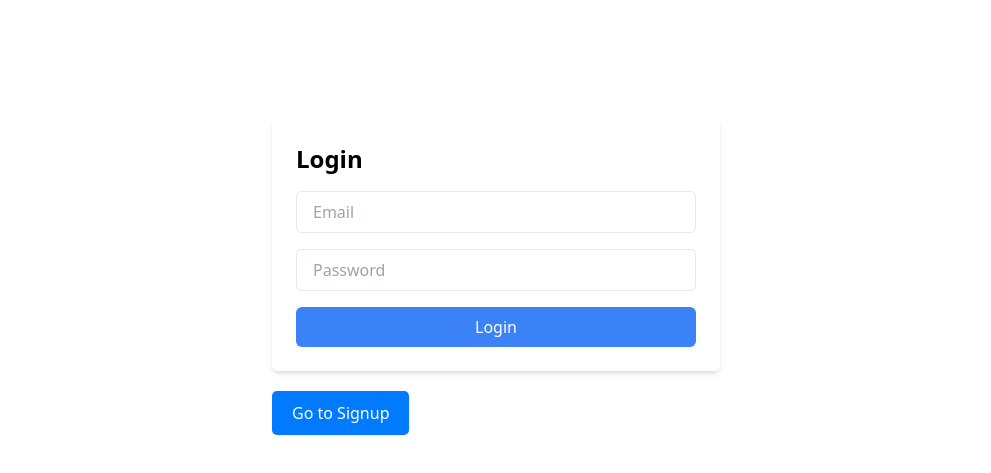
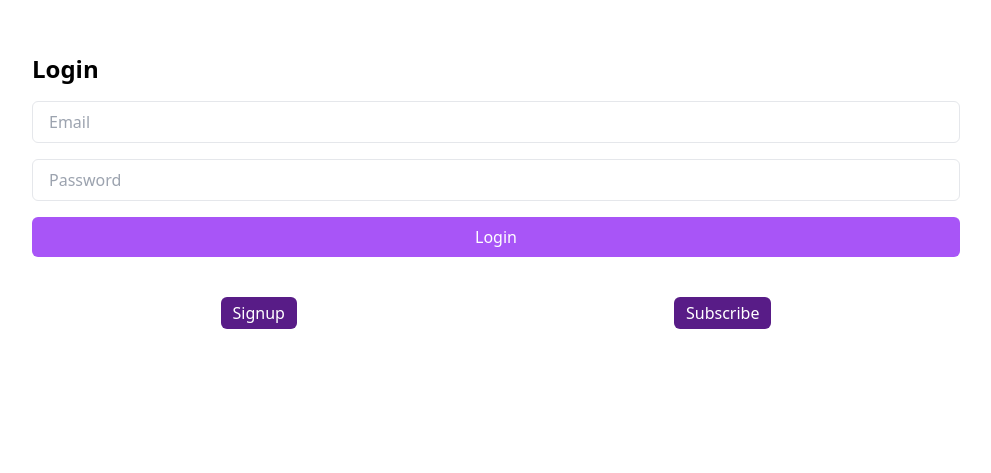
Before and after one commit to nidhishgajjar/airlight, a React (Create React App) app: page / in a window 1280 px wide. Shown: the part 123-596 px from the top of the page, without its empty margins (144-1135 px from the left). Built offline with nearby package versions, Linux system fonts and the light colour scheme; no server answers.

Commit message:
Added login and free trial

```diff
--- a/src/App.js
+++ b/src/App.js
@@ -1,71 +1,79 @@
 import React, { useState, useEffect } from 'react';
-import { auth } from './firebase.js';
-import { onAuthStateChanged } from "firebase/auth";
+import { auth, getUserDocument } from './firebase.js';
+import { onAuthStateChanged, signOut } from "firebase/auth";
 
 import { AskBar } from './components/askbar';
 import { DragArea } from './components/dragarea';
 import { ShortcutChange } from './components/shortcutchange';
+import Subscribe from './components/subscribe';
 import Login from './components/login';
-import Signup from './components/signup'; // Assuming you have a Signup component
-
-// Add some basic styles for centering and button design
-const centerStyle = {
-  display: 'flex',
-  justifyContent: 'center',
-  alignItems: 'center',
-  height: '100vh', // Use full viewport height to center vertically
-};
-
-const buttonStyle = {
-  marginTop: '20px', // Space from the form
-  padding: '10px 20px',
-  fontSize: '16px',
-  color: '#fff',
-  backgroundColor: '#007bff',
-  border: 'none',
-  borderRadius: '5px',
-  cursor: 'pointer',
-  outline: 'none',
-};
 
 function App() {
   const [user, setUser] = useState(null);
-  const [showLogin, setShowLogin] = useState(true);
+  const [userDetails, setUserDetails] = useState(null);
+
+  const fetchUserDetails = async (uid) => {
+    const userDetails = await getUserDocument(uid);
+    setUserDetails(userDetails);
+  };
 
   useEffect(() => {
     const unsubscribe = onAuthStateChanged(auth, (user) => {
-      setUser(user);
+      if (user) {
+        fetchUserDetails(user.uid);
+        setUser(user);
+      } else {
+        setUser(null);
+        setUserDetails(null);
+      }
     });
 
-    return () => unsubscribe();
-  }, []);
+    // Set an interval to re-fetch user details every 12 hours
+    const interval = setInterval(() => {
+      if (user) {
+        fetchUserDetails(user.uid);
+      }
+    }, 1000 * 60 * 60 * 12); // 12 hours in milliseconds
 
-  const toggleAuthComponent = () => {
-    setShowLogin(!showLogin);
+    return () => {
+      unsubscribe();
+      clearInterval(interval);
+    };
+  }, [user]);
+
+
+
+
+  const renderComponentsBasedOnUserStatus = () => {
+    if (!userDetails) return null; // Or loading indicator
+
+    const { paid, signUpDate } = userDetails;
+    const currentDate = new Date();
+    const signUpDateConverted = signUpDate.toDate();
+    const allowedTrialEndDate = new Date(signUpDateConverted.getTime());
+    allowedTrialEndDate.setDate(allowedTrialEndDate.getDate() + 15);
+
+    if (paid === true || currentDate <= allowedTrialEndDate) {
+      return (
+        <>
+          <DragArea />
+          <ShortcutChange />
+          <AskBar />
+        </>
+      );
+    } else {
+      return (
+        <Subscribe setUser={setUser} />
+      );
+    }
   };
 
   return (
-    <div style={centerStyle}>
+    <div>
       {!user ? (
-        <div>
-          {showLogin ? (
-            <>
-              <Login />
-              <button style={buttonStyle} onClick={toggleAuthComponent}>Go to Signup</button>
-            </>
-          ) : (
-            <>
-              <Signup />
-              <button style={buttonStyle} onClick={toggleAuthComponent}>Go to Login</button>
-            </>
-          )}
-        </div>
+        <Login />
       ) : (
-        <div>
-          <DragArea />
-          <ShortcutChange />
-          <AskBar />
-        </div>
+        renderComponentsBasedOnUserStatus()
       )}
     </div>
   );
--- a/src/components/login.jsx
+++ b/src/components/login.jsx
@@ -7,19 +7,41 @@ const Login = () => {
   const [password, setPassword] = useState('');
   const [loginError, setLoginError] = useState(null);
 
+
+  const getErrorMessage = (errorCode) => {
+    switch (errorCode) {
+      case 'auth/user-not-found':
+        return 'No user found with this email address.';
+      case 'auth/invalid-credential':
+        return 'Incorrect password or email. Please try again.';
+      case 'auth/too-many-requests':
+        return 'Too many attempts. Please try again later.';
+      case 'auth/email-already-in-use':
+        return 'Email is already in use with another account.';
+      // Add more cases as needed
+      default:
+        return 'Login failed. Please try again.';
+    }
+  };
+
+
   const login = async (e) => {
     e.preventDefault();
     try {
       await signInWithEmailAndPassword(auth, email, password);
       setLoginError(null);
-      alert('Login successful');
     } catch (error) {
-      setLoginError(error.message);
+      const friendlyMessage = getErrorMessage(error.code);
+      setLoginError(friendlyMessage);
     }
   };
 
+  const openLink = (url) => {
+    window.open(url, '_blank');
+  };
+
   return (
-    <div className="max-w-md mx-auto p-6 bg-white rounded-md shadow-md">
+    <div className=" p-44 h-screen w-full bg-white rounded-md shadow-md">
       <h2 className="text-2xl font-bold mb-4">Login</h2>
       <form onSubmit={login}>
         <input
@@ -40,16 +62,31 @@ const Login = () => {
         />
         <button
           type="submit"
-          className="w-full px-4 py-2 text-white bg-blue-500 rounded-md hover:bg-blue-600"
+          className="w-full px-4 py-2 text-white bg-purple-500 rounded-md hover:bg-purple-600"
         >
           Login
         </button>
       </form>
       {loginError && (
-        <p className="mt-4 text-center text-red-500">
-          {loginError}
-        </p>
+        <div className="mt-4 p-2 bg-red-100 border border-red-400 text-red-700 px-4 py-3 rounded relative" role="alert">
+          <strong className="font-bold">Error!</strong>
+          <span className="block sm:inline"> {loginError}</span>
+        </div>
       )}
+      <div className="mt-10 flex justify-around">
+        <button
+          className="px-3 py-1 text-white bg-purple-900 rounded-md hover:bg-purple-600"
+          onClick={() => openLink('https://airlight.pro/signup')}
+        >
+          Signup
+        </button>
+        <button
+          className="px-3 py-1 text-white bg-purple-900 rounded-md hover:bg-purple-600"
+          onClick={() => openLink('https://buy.stripe.com/9AQcNC3ib0Zv6xGcMM')}
+        >
+          Subscribe
+        </button>
+      </div>
     </div>
   );
 };
--- /dev/null
+++ b/src/components/subscribe.jsx
@@ -0,0 +1,42 @@
+import React from 'react';
+import { auth } from '../firebase.js';
+import { signOut } from "firebase/auth"; // Make sure to import signOut
+
+const Subscribe = ({ setUser }) => { // Accept setUser as prop
+
+    const handleSignOut = () => {
+        signOut(auth).then(() => {
+          setUser(null); // Use setUser to update the state in App component
+        }).catch((error) => {
+          console.error("Sign out error:", error);
+        });
+    };
+
+    const openLink = (url) => {
+        window.open(url, '_blank');
+    };
+
+    return (
+        <div className="p-44 h-screen w-full bg-white rounded-md shadow-md flex flex-col items-center justify-center">
+            <div className="mb-10 text-xl font-semibold text-gray-800">
+                Trial Expired
+            </div>
+            <div className="flex justify-around w-full max-w-md">
+                <button
+                className="px-4 py-2 text-white bg-green-500 rounded-md hover:bg-green-600"
+                onClick={handleSignOut}
+                >
+                Go to Log In
+                </button>
+                <button
+                className="px-4 py-2 text-white bg-purple-900 rounded-md hover:bg-purple-600"
+                onClick={() => openLink('https://buy.stripe.com/9AQcNC3ib0Zv6xGcMM')}
+                >
+                Subscribe
+                </button>
+            </div>
+        </div>
+    );
+};
+
+export default Subscribe;
--- a/src/firebase.js
+++ b/src/firebase.js
@@ -1,5 +1,29 @@
+// import { initializeApp } from "firebase/app";
+// import { getAuth, setPersistence, browserLocalPersistence } from "firebase/auth";
+
+// const firebaseConfig = {
+//   apiKey: process.env.REACT_APP_FIREBASE_API_KEY,
+//   authDomain: process.env.REACT_APP_FIREBASE_AUTH_DOMAIN,
+//   projectId: process.env.REACT_APP_FIREBASE_PROJECT_ID,
+//   storageBucket: process.env.REACT_APP_FIREBASE_STORAGE_BUCKET,
+//   messagingSenderId: process.env.REACT_APP_FIREBASE_MESSAGING_SENDER_ID,
+//   appId: process.env.REACT_APP_FIREBASE_APP_ID,
+//   measurementId: process.env.REACT_APP_FIREBASE_MEASUREMENT_ID
+// };
+
+// const app = initializeApp(firebaseConfig);
+// const auth = getAuth(app);
+
+// // Set persistence
+// setPersistence(auth, browserLocalPersistence);
+
+// export { auth };
+
+
 import { initializeApp } from "firebase/app";
 import { getAuth, setPersistence, browserLocalPersistence } from "firebase/auth";
+// Import Firestore functions
+import { getFirestore, doc, getDoc } from "firebase/firestore";
 
 const firebaseConfig = {
   apiKey: process.env.REACT_APP_FIREBASE_API_KEY,
@@ -11,10 +35,30 @@ const firebaseConfig = {
   measurementId: process.env.REACT_APP_FIREBASE_MEASUREMENT_ID
 };
 
+// Initialize Firebase App
 const app = initializeApp(firebaseConfig);
+// Initialize Firebase Auth
 const auth = getAuth(app);
-
 // Set persistence
 setPersistence(auth, browserLocalPersistence);
 
-export { auth };
+// Initialize Firestore
+const db = getFirestore(app);
+
+// Function to retrieve a user document by UID
+async function getUserDocument(uid) {
+  const docRef = doc(db, "users", uid);
+  const docSnap = await getDoc(docRef);
+
+  if (docSnap.exists()) {
+    console.log("Document data:", docSnap.data());
+    return docSnap.data(); // or process the document data as needed
+  } else {
+    // doc.data() will be undefined in this case
+    console.log("No such document!");
+    return null;
+  }
+}
+
+
+export { auth, db, getUserDocument };
```
Also changed, not shown: src/contexts/firestore.jsx (added).
